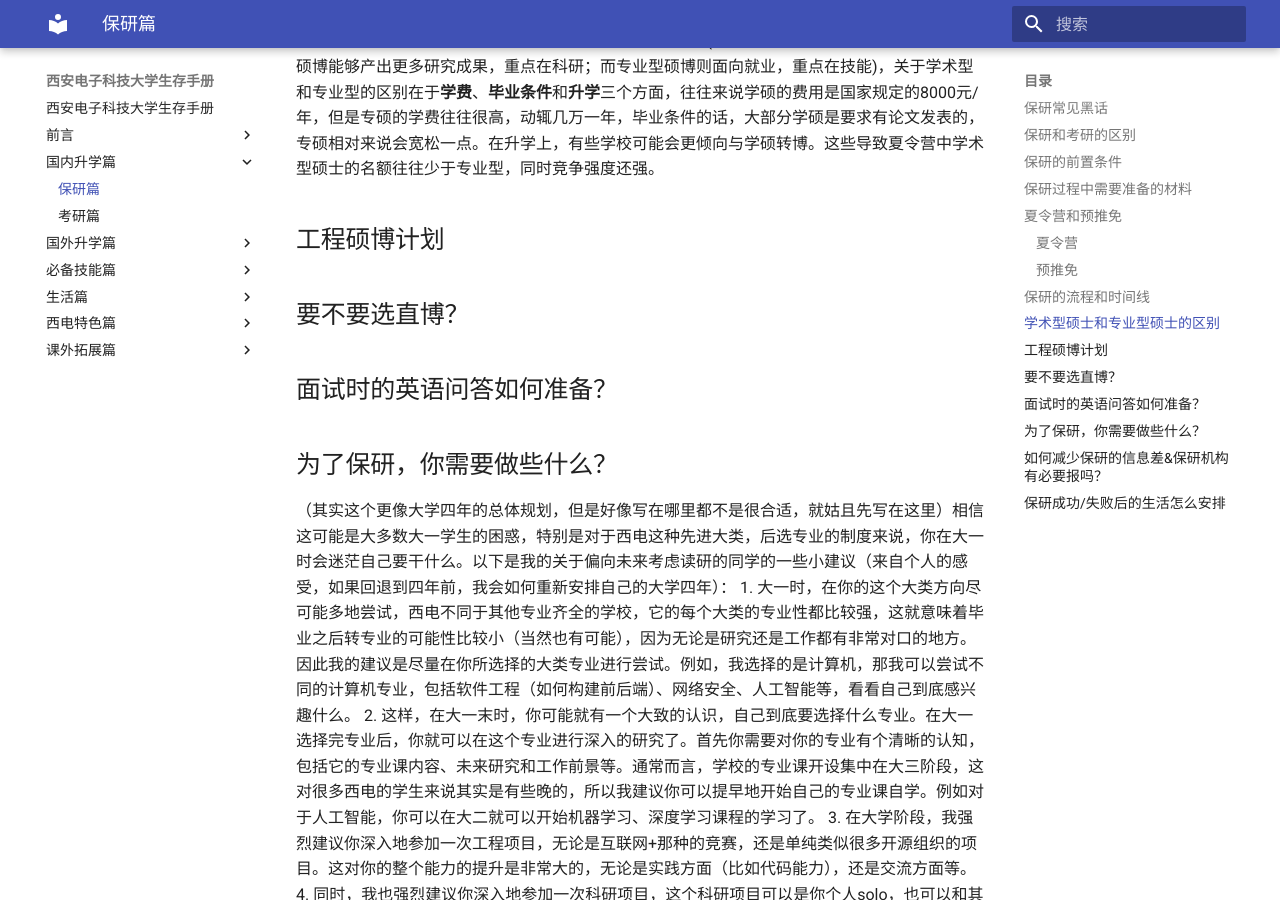
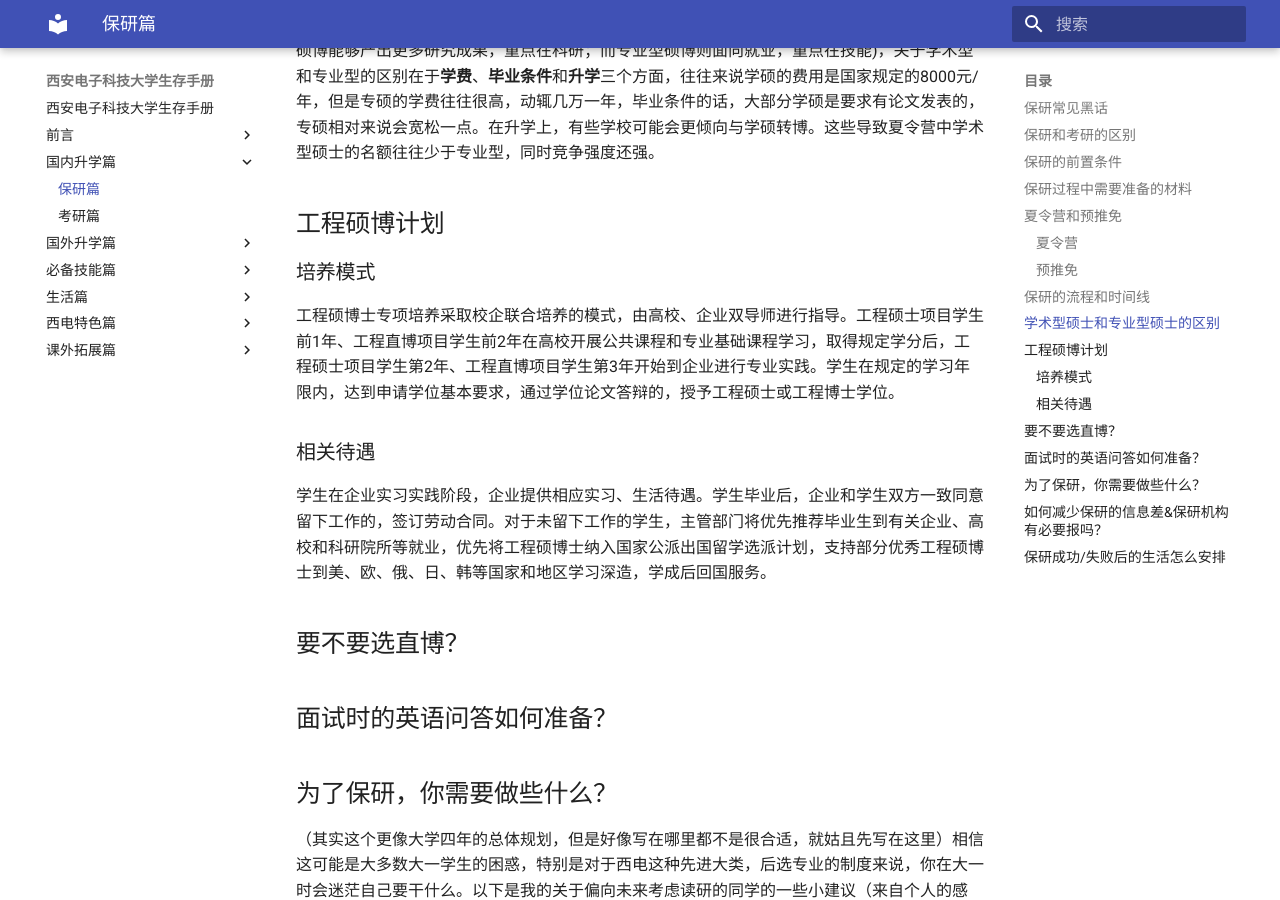
Before and after one commit to SurviveXDU/SurviveXDU, an MkDocs documentation site: the page built from docs/国内升学篇/保研篇.md, in a window 1280 px wide and 900 px high, scrolled down 2811 px. Built offline with MkDocs 1.6.1 and Material for MkDocs 9.7.7, drawn with Linux system fonts in a browser that asks for light colours.

Commit message:
Update 保研篇.md

```diff
--- a/docs/国内升学篇/保研篇.md
+++ b/docs/国内升学篇/保研篇.md
@@ -3,37 +3,21 @@
 ## 保研常见黑话
 
 1. rk: rank,般指自己的加权或绩点排名
-
 2. title: 学校的牌子，如清北、华五、985、211、双非、四非、中九、末九等。
-
 3. 双非：指的非92，但是是双一流。
-
 4. 四非：在双非基础上还不是双一流
-
 5. 强com/弱com：即committee，表示学院的话语权
-
    1. 弱com表示学院话语权弱，导师话语权强，导师可以捞你入营
-
    - 强com表示学院话语权强，导师话语权弱，导师不太能决定入营or录取
-
    - 强弱com是相对的，你强它就弱，你弱它就强
-
 6. bar: 门槛，指的是入营所需要的门槛。一般学院会以title和rk来区分，当前两者不占优势的时候，ACM牌子和论文就是一个区分点
-
 7. wl: waiting list，候补名单。
-
 8. oq: over qualified，指学生报名比自身本科院校或者能力水平低很多的院校。
-
 9. 928/929：
-
    - 保研系统开放当天(特别地，2023年是929)
-
    - 每个人只能填写最多三个志愿，相互独立
-
    - 先接受复试，再接受拟录取。
-
    - 但需要在指定时间内接受，否则offer直接作废
-
 9. 常见的专业代码：0839 (网安) 、0812 (计算机科学与技术) 、0835 (软件工程)、0854(电子信息专硕、不细分方向为085400、细分方向为计算机085404、软工085405等)
 
 ## 保研和考研的区别
@@ -81,17 +65,20 @@
 在进行保研报名的时候，学生可以报学术型/专业型的硕士 (按照政策解释的话，国家希望学术型硕博能够产出更多研究成果，重点在科研；而专业型硕博则面向就业，重点在技能)，关于学术型和专业型的区别在于**学费**、**毕业条件**和**升学**三个方面，往往来说学硕的费用是国家规定的8000元/年，但是专硕的学费往往很高，动辄几万一年，毕业条件的话，大部分学硕是要求有论文发表的，专硕相对来说会宽松一点。在升学上，有些学校可能会更倾向与学硕转博。这些导致夏令营中学术型硕士的名额往往少于专业型，同时竞争强度还强。
 
 ## 工程硕博计划
-
+### 培养模式
+工程硕博士专项培养采取校企联合培养的模式，由高校、企业双导师进行指导。工程硕士项目学生前1年、工程直博项目学生前2年在高校开展公共课程和专业基础课程学习，取得规定学分后，工程硕士项目学生第2年、工程直博项目学生第3年开始到企业进行专业实践。学生在规定的学习年限内，达到申请学位基本要求，通过学位论文答辩的，授予工程硕士或工程博士学位。
+### 相关待遇
+学生在企业实习实践阶段，企业提供相应实习、生活待遇。学生毕业后，企业和学生双方一致同意留下工作的，签订劳动合同。对于未留下工作的学生，主管部门将优先推荐毕业生到有关企业、高校和科研院所等就业，优先将工程硕博士纳入国家公派出国留学选派计划，支持部分优秀工程硕博士到美、欧、俄、日、韩等国家和地区学习深造，学成后回国服务。
 ## 要不要选直博？
 
 ## 面试时的英语问答如何准备？
 
 ## 为了保研，你需要做些什么？
 （其实这个更像大学四年的总体规划，但是好像写在哪里都不是很合适，就姑且先写在这里）相信这可能是大多数大一学生的困惑，特别是对于西电这种先进大类，后选专业的制度来说，你在大一时会迷茫自己要干什么。以下是我的关于偏向未来考虑读研的同学的一些小建议（来自个人的感受，如果回退到四年前，我会如何重新安排自己的大学四年）：
-  1. 大一时，在你的这个大类方向尽可能多地尝试，西电不同于其他专业齐全的学校，它的每个大类的专业性都比较强，这就意味着毕业之后转专业的可能性比较小（当然也有可能），因为无论是研究还是工作都有非常对口的地方。因此我的建议是尽量在你所选择的大类专业进行尝试。例如，我选择的是计算机，那我可以尝试不同的计算机专业，包括软件工程（如何构建前后端）、网络安全、人工智能等，看看自己到底感兴趣什么。
-  2. 这样，在大一末时，你可能就有一个大致的认识，自己到底要选择什么专业。在大一选择完专业后，你就可以在这个专业进行深入的研究了。首先你需要对你的专业有个清晰的认知，包括它的专业课内容、未来研究和工作前景等。通常而言，学校的专业课开设集中在大三阶段，这对很多西电的学生来说其实是有些晚的，所以我建议你可以提早地开始自己的专业课自学。例如对于人工智能，你可以在大二就可以开始机器学习、深度学习课程的学习了。
-  3. 在大学阶段，我强烈建议你深入地参加一次工程项目，无论是互联网+那种的竞赛，还是单纯类似很多开源组织的项目。这对你的整个能力的提升是非常大的，无论是实践方面（比如代码能力），还是交流方面等。
-  4. 同时，我也强烈建议你深入地参加一次科研项目，这个科研项目可以是你个人solo，也可以和其他人一起。这对你未来的科研能力也会有很大的提升。在这个阶段，你可能需要把科研产出的demand放一放，多去熟悉整个科研的流程以及常用的工具等。
+1. 大一时，在你的这个大类方向尽可能多地尝试，西电不同于其他专业齐全的学校，它的每个大类的专业性都比较强，这就意味着毕业之后转专业的可能性比较小（当然也有可能），因为无论是研究还是工作都有非常对口的地方。因此我的建议是尽量在你所选择的大类专业进行尝试。例如，我选择的是计算机，那我可以尝试不同的计算机专业，包括软件工程（如何构建前后端）、网络安全、人工智能等，看看自己到底感兴趣什么。
+2. 这样，在大一末时，你可能就有一个大致的认识，自己到底要选择什么专业。在大一选择完专业后，你就可以在这个专业进行深入的研究了。首先你需要对你的专业有个清晰的认知，包括它的专业课内容、未来研究和工作前景等。通常而言，学校的专业课开设集中在大三阶段，这对很多西电的学生来说其实是有些晚的，所以我建议你可以提早地开始自己的专业课自学。例如对于人工智能，你可以在大二就可以开始机器学习、深度学习课程的学习了。
+3. 在大学阶段，我强烈建议你深入地参加一次工程项目，无论是互联网+那种的竞赛，还是单纯类似很多开源组织的项目。这对你的整个能力的提升是非常大的，无论是实践方面（比如代码能力），还是交流方面等。
+4. 同时，我也强烈建议你深入地参加一次科研项目，这个科研项目可以是你个人solo，也可以和其他人一起。这对你未来的科研能力也会有很大的提升。在这个阶段，你可能需要把科研产出的demand放一放，多去熟悉整个科研的流程以及常用的工具等。
 
 ## 如何减少保研的信息差&保研机构有必要报吗？
 - 计算机保研交流群
```
